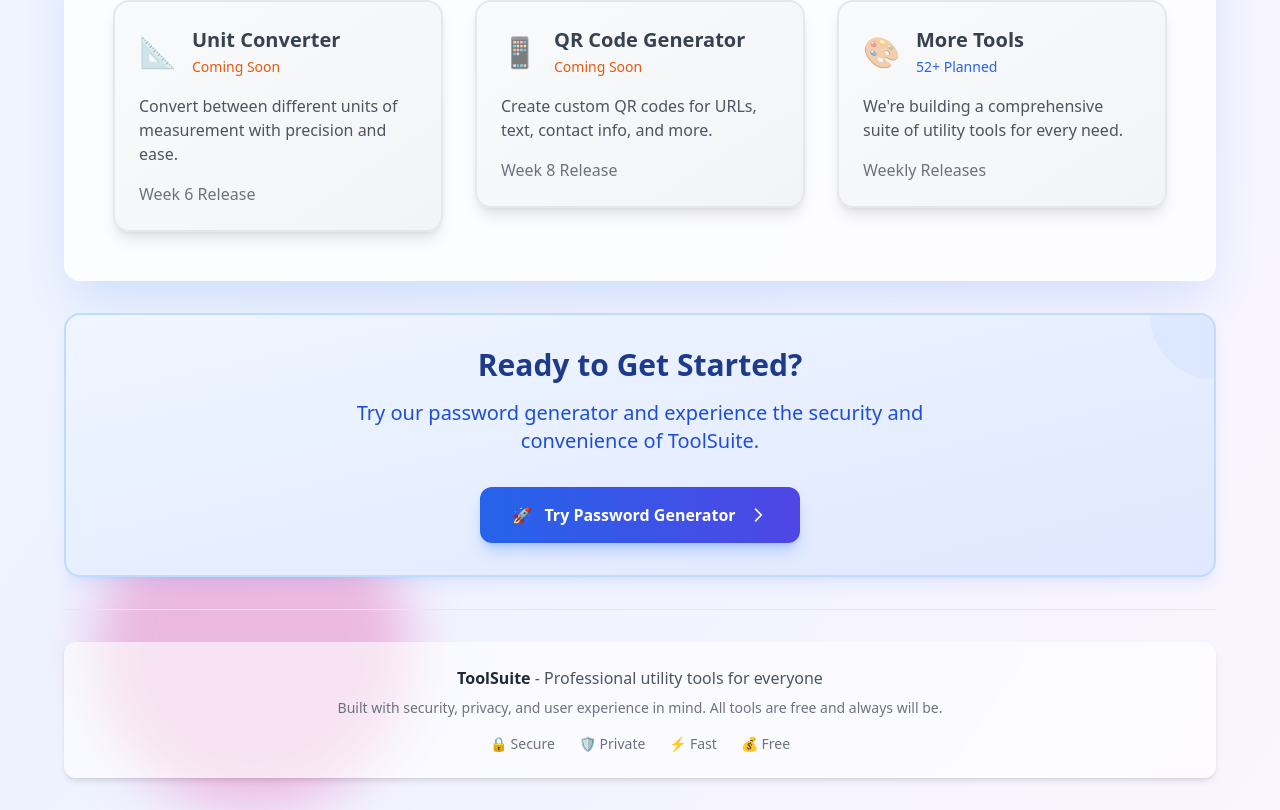
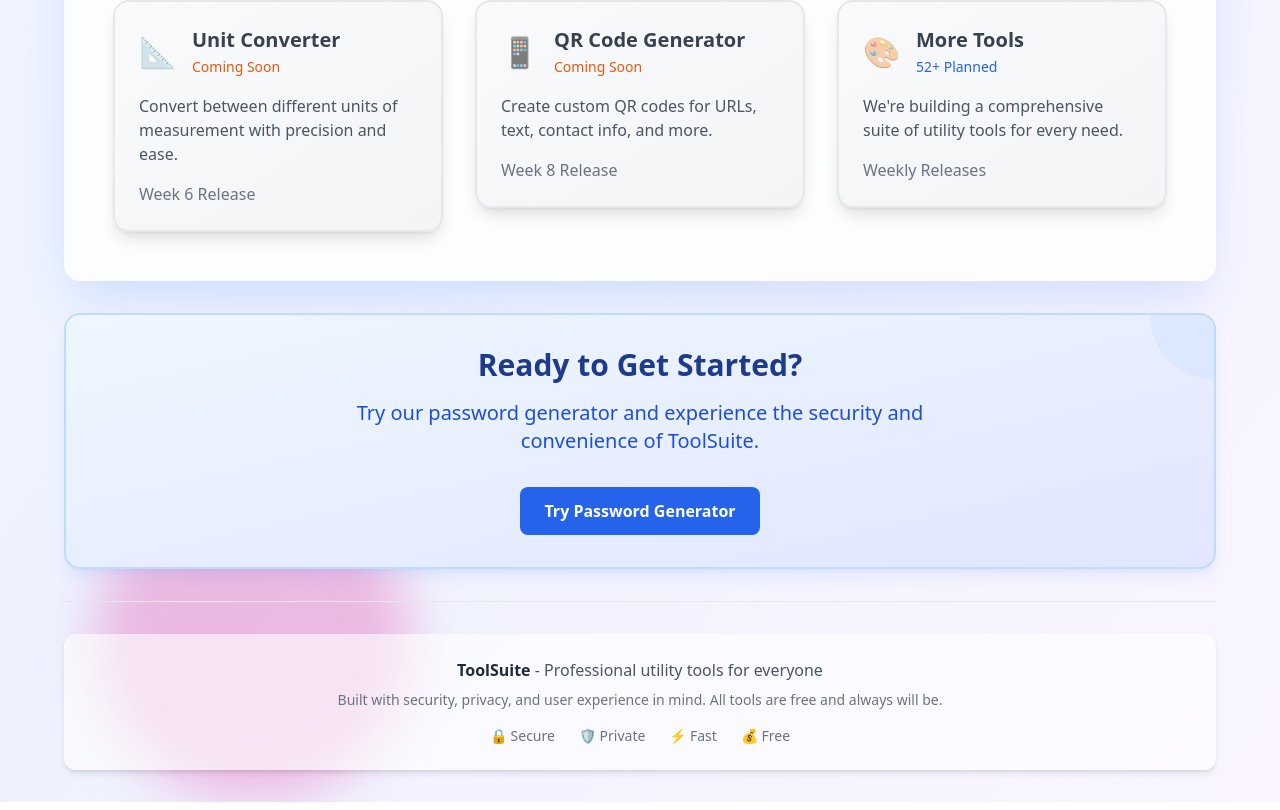
Before and after one commit to SCDEVBrazil/toolsuite-portfolio, a Next.js app: page / in a window 1280 px wide. Shown: the part 1043-1853 px from the top of the page. Built offline with nearby package versions, Linux system fonts and the light colour scheme.

Commit message:
Fix navigation: use anchor tags instead of Link components

```diff
--- a/pages/index.js
+++ b/pages/index.js
@@ -223,8 +223,8 @@
 
                       {/* Password Generator - Live Tool */}
                       <div className="tool-card animate-fade-in-delayed group">
-                        <Link
-                          href="https://password.toolsuite.info"
+                        <a
+                          href="/password"
                           className="block bg-gradient-to-br from-blue-50 to-indigo-100 border-2 border-blue-200 rounded-2xl p-6 shadow-lg shadow-blue-500/10 hover:shadow-xl hover:shadow-blue-500/20 transform hover:scale-105 transition-all duration-300"
                         >
                           <div className="flex items-center space-x-4 mb-4">
@@ -246,7 +246,7 @@
                               <path strokeLinecap="round" strokeLinejoin="round" strokeWidth={2} d="M9 5l7 7-7 7" />
                             </svg>
                           </div>
-                        </Link>
+                        </a>
                       </div>
 
                       {/* Coming Soon Tools */}
@@ -354,16 +354,12 @@
                           <p className="text-xl text-blue-700 mb-8 max-w-2xl mx-auto">
                             Try our password generator and experience the security and convenience of ToolSuite.
                           </p>
-                          <Link
-                            href="https://password.toolsuite.info"
-                            className="inline-flex items-center px-8 py-4 bg-gradient-to-r from-blue-600 to-indigo-600 hover:from-blue-700 hover:to-indigo-700 text-white font-semibold rounded-xl shadow-lg shadow-blue-500/30 hover:shadow-xl hover:shadow-blue-500/40 transform hover:scale-105 transition-all duration-300 focus:outline-none focus:ring-4 focus:ring-blue-500/50"
+                          <a
+                            href="/password"
+                            className="inline-block bg-blue-600 hover:bg-blue-700 text-white font-semibold py-3 px-6 rounded-lg transition duration-200"
                           >
-                            <span className="mr-3">🚀</span>
                             Try Password Generator
-                            <svg className="ml-3 w-5 h-5" fill="none" stroke="currentColor" viewBox="0 0 24 24">
-                              <path strokeLinecap="round" strokeLinejoin="round" strokeWidth={2} d="M9 5l7 7-7 7" />
-                            </svg>
-                          </Link>
+                          </a>
                         </div>
                       </div>
                     </div>
```
